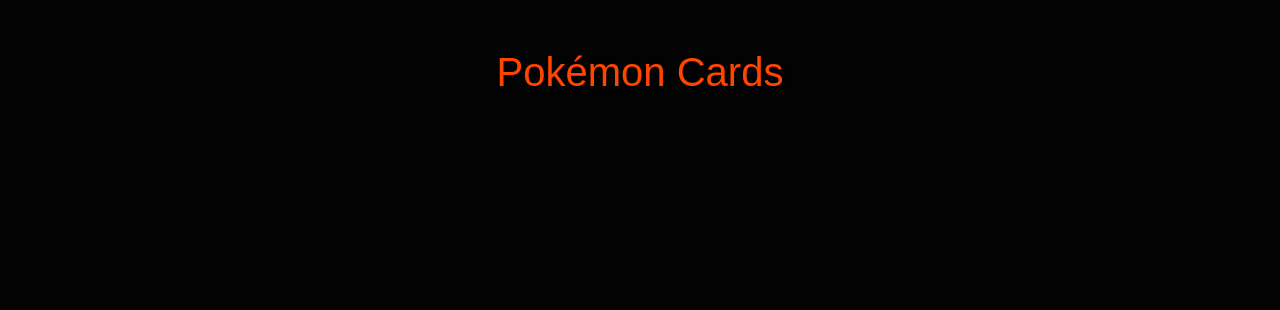
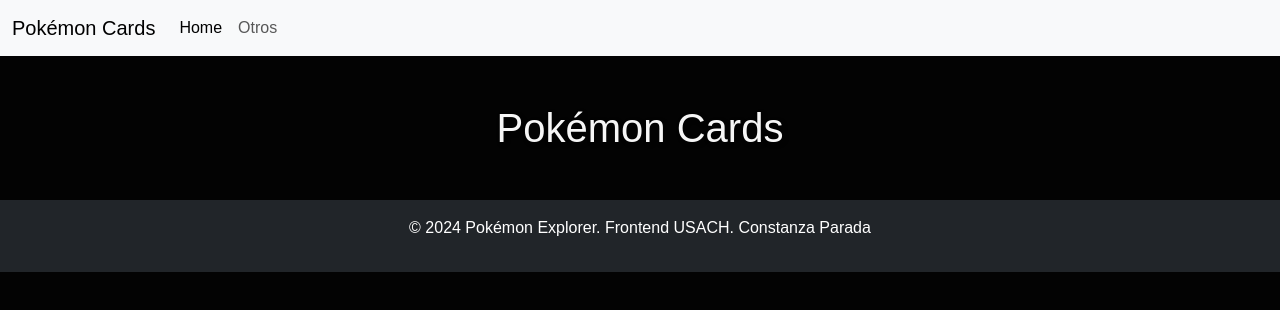
Before and after one commit to CONNO288/tarea_8_pokemones, a plain HTML site: page index.html in a window 1280 px wide. Drawn offline with nearby package versions, Linux system fonts and the light colour scheme; no server answers.

Commit message:
header and footer

```diff
--- a/assets/style.css
+++ b/assets/style.css
@@ -4,7 +4,7 @@ body {
 }
 
 h1 {
-    color: #ff4500;
+    color: #f6f6f6;
     text-shadow: 2px 2px 5px rgba(0, 0, 0, 0.3);
 }
 
--- a/index.html
+++ b/index.html
@@ -8,6 +8,26 @@
     <link rel="stylesheet" href="./assets/style.css">
 </head>
 <body>
+    <header>
+        <nav class="navbar navbar-expand-lg navbar-light bg-light">
+            <div class="container-fluid">
+                <a class="navbar-brand" href="#">Pokémon Cards</a>
+                <button class="navbar-toggler" type="button" data-bs-toggle="collapse" data-bs-target="#navbarNav" aria-controls="navbarNav" aria-expanded="false" aria-label="Toggle navigation">
+                    <span class="navbar-toggler-icon"></span>
+                </button>
+                <div class="collapse navbar-collapse" id="navbarNav">
+                    <ul class="navbar-nav">
+                        <li class="nav-item">
+                            <a class="nav-link active" aria-current="page" href="#">Home</a>
+                        </li>
+                        <li class="nav-item">
+                            <a class="nav-link" href="#">Otros</a>
+                        </li>
+                    </ul>
+                </div>
+            </div>
+        </nav>
+    </header>
     <div class="container mt-5">
         <h1 class="text-center mb-4">Pokémon Cards</h1>
         <div id="pokemon-container" class="row g-4">
@@ -16,8 +36,10 @@
 
     <script src="./assets/main.js"></script>
 
-    <footer>
-
+    <footer class="bg-dark text-white py-3 mt-5">
+        <div class="container text-center">
+            <p>&copy; 2024 Pokémon Explorer. Frontend USACH. Constanza Parada </p>
+        </div>
     </footer>
 </body>
 </html>
```
